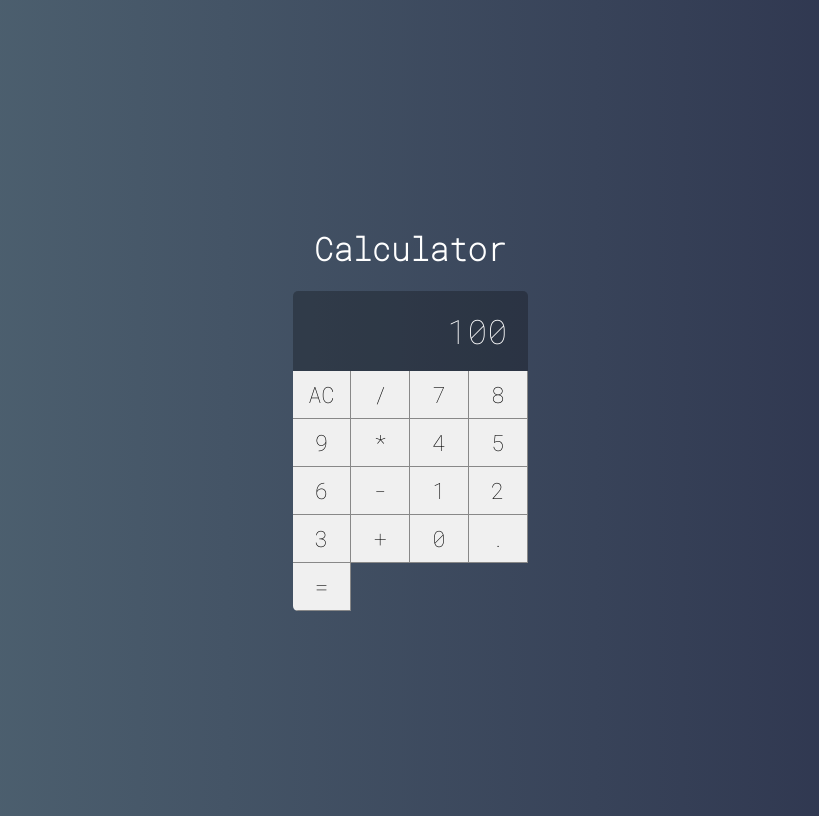
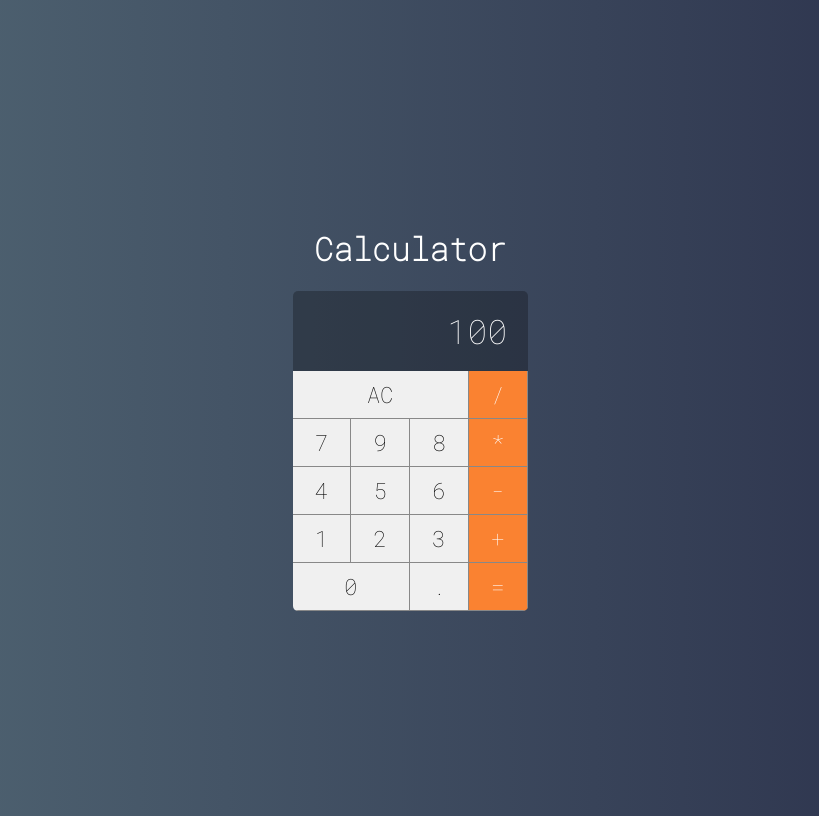
Before and after one commit to RodolfoPG/calculadora, a React (Create React App) app: page / in a window 1280 px wide. Shown: the whole page, without its empty margins (230-1049 px from the left). Built offline with nearby package versions, Linux system fonts and the light colour scheme.

Commit message:
Component button 02

```diff
--- a/src/components/Button.jsx
+++ b/src/components/Button.jsx
@@ -1,5 +1,17 @@
 import React from "react";
 import './Button.css'
 
-export default props =>
-  <button className='button'>{props.label}</button>
+export default props => {
+  let classes = 'button '
+  classes += props.operation ? 'operation' : ''
+  classes += props.double ? 'double' : ''
+  classes += props.triple ? 'triple' : ''
+
+  return (
+    <button
+      onClick={e => props.click && props.click(props.label)}
+      className={classes}>
+      {props.label}
+    </button>
+  )
+}
--- a/src/main/Calculator.jsx
+++ b/src/main/Calculator.jsx
@@ -5,27 +5,50 @@ import Button from "../components/Button";
 import Display from "../components/Display";
 
 export default class Calculator extends Component {
+
+  constructor(props) {
+    super(props)
+
+    this.clearMemory = this.clearMemory.bind(this)
+    this.setOperation = this.setOperation.bind(this)
+    this.addDigit = this.addDigit.bind(this)
+  }
+
+  clearMemory() {
+    console.log('limpar')
+  }
+
+  setOperation(operation) {
+    console.log(operation)
+  }
+
+  addDigit(n) {
+    console.log(n)
+  }
+
   render() {
+    const addDigit = n => this.addDigit(n)
+    const setOperation = op => this.setOperation(op)
     return (
       <div className="calculator">
         <Display value={100} />
-        <Button label="AC" />
-        <Button label="/" />
-        <Button label="7" />
-        <Button label="8" />
-        <Button label="9" />
-        <Button label="*" />
-        <Button label="4" />
-        <Button label="5" />
-        <Button label="6" />
-        <Button label="-" />
-        <Button label="1" />
-        <Button label="2" />
-        <Button label="3" />
-        <Button label="+" />
-        <Button label="0" />
-        <Button label="." />
-        <Button label="=" />
+        <Button label="AC" click={this.clearMemory} triple />
+        <Button label="/" click={this.setOperation} operation />
+        <Button label="7" click={this.addDigit} />
+        <Button label="9" click={this.addDigit} />
+        <Button label="8" click={this.addDigit} />
+        <Button label="*" click={this.setOperation} operation />
+        <Button label="4" click={this.addDigit} />
+        <Button label="5" click={this.addDigit} />
+        <Button label="6" click={this.addDigit} />
+        <Button label="-" click={this.setOperation} operation />
+        <Button label="1" click={this.addDigit} />
+        <Button label="2" click={this.addDigit} />
+        <Button label="3" click={this.addDigit} />
+        <Button label="+" click={this.setOperation} operation />
+        <Button label="0" click={this.addDigit} double />
+        <Button label="." click={this.addDigit} />
+        <Button label="=" click={this.setOperation} operation />
       </div>
     )
   }
```
